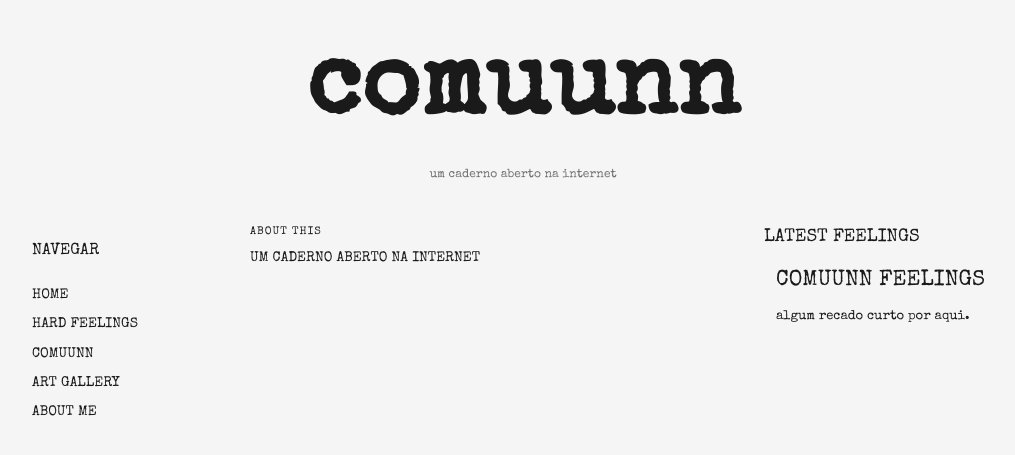
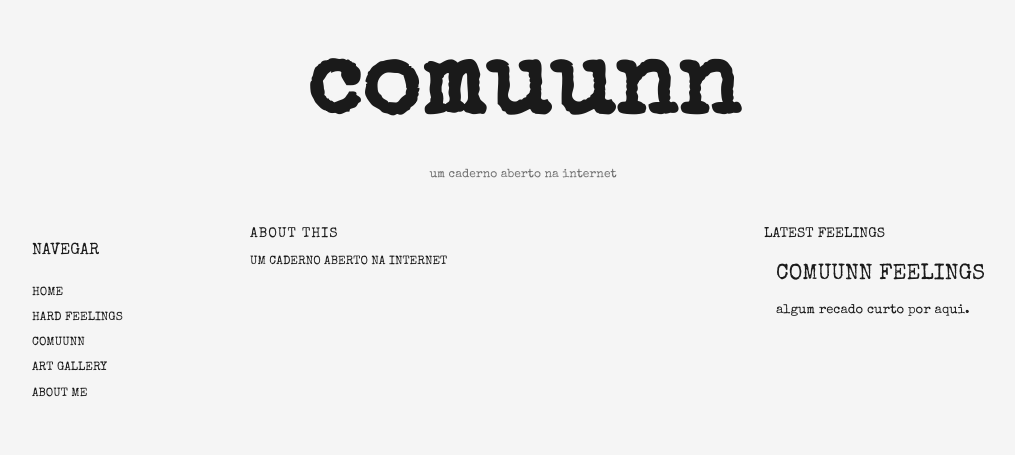
Before and after one commit to guiolhermer/comuunn, a Jekyll site: the page built from index.html, in a window 1280 px wide. Shown: the top 455 px of the page, without its empty margins (117-1132 px from the left). Built offline with Jekyll 4.4.1, drawn with Linux system fonts in a browser that asks for light colours.

Commit message:
fix: reduce font sizes for titulo-latest-feelings and about-this-title sections

```diff
--- a/assets/style.css
+++ b/assets/style.css
@@ -319,7 +319,7 @@
 
 .titulo-latest-feelings {
   font-family: 'Special Elite', proportional;
-  font-size: 18px;
+  font-size: 14px;
   margin: 0;
 }
 
@@ -333,7 +333,7 @@
 }
 
 .about-this-title {
-  font-size: 11px;
+  font-size: 14px;
   text-transform: uppercase;
   letter-spacing: 1px;
   margin: 0 0 6px;
@@ -343,12 +343,12 @@
   list-style: none;
   padding: 0;
   margin: 0 0 20px;
-  font-size: 14px;
+  font-size: 12px;
   line-height: 2.1;
 }
 
 .about-this-text {
-  font-size: 14px;
+  font-size: 12px;
   line-height: 1.7;
   margin: 0 0 24px;
 }
```
